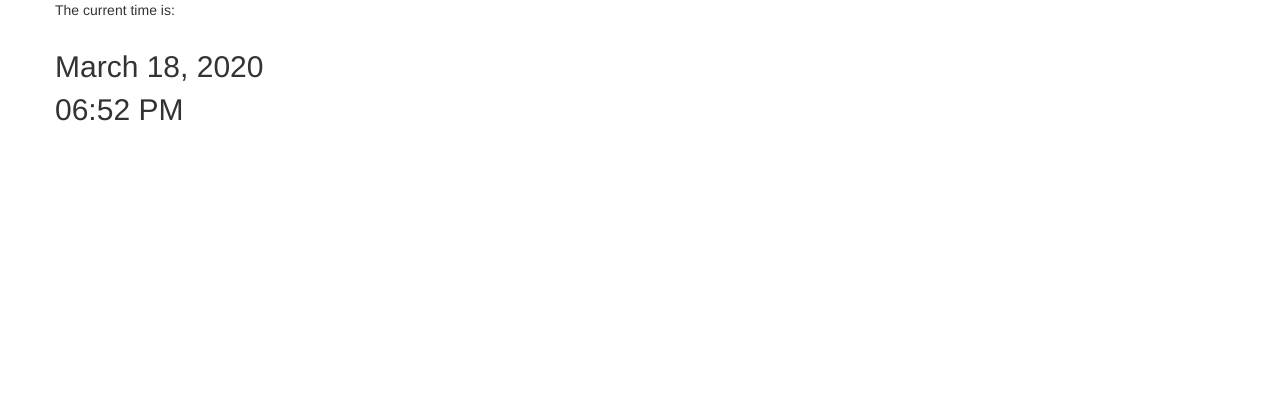
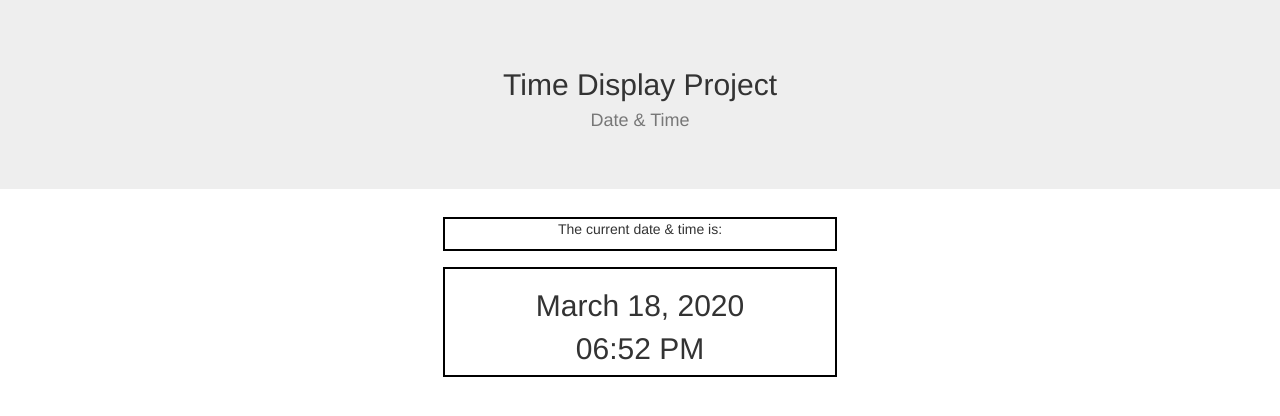
Before and after one commit to cculver81/codingdojo_python, a Django app: page / in a window 1280 px wide. Shown: the top 416 px of the page. Run offline with Django 3.2, Linux system fonts and the light colour scheme; some libraries are stand-ins or nearby versions.

Commit message:
Time Display Project complete

```diff
--- a/time_displayAPP/static/css/style.css
+++ b/time_displayAPP/static/css/style.css
@@ -1,52 +1,3 @@
-/* .outlined{
+.outlined{
     outline: 2px solid black;
-    text-align: center;
 }
-
-#msg{
-    width: 200px;
-    height: auto;
-    margin: 10px auto;
-}
-
-#date_time{
-    width: 500px;
-    height: auto;
-    margin: 10px auto;
-} */
-
-/* -------------------------------------- Original styling --------------------------------------
-
-#centered{
-    width: 400px;
-    height: auto;
-    position: absolute;
-    left: 50%;
-    transform: translate(-50%, 0);
-    display: flex;
-    flex-direction: column;
-    justify-content: center;
-}
-
-.styled{
-    outline: 3px solid black;
-    display: flex !important;
-    align-items: center !important;
-    justify-content: center !important;
-}
-
-#text{
-    text-align: center;
-    width: 200px;
-    height: auto;
-    margin: 20px;
-    padding: 10px;
-}
-
-#time{
-    text-align: center;
-    width: 500px;
-    height: auto;
-    margin: 20px;
-    padding: 10px;
-} */
--- a/time_displayAPP/templates/index.html
+++ b/time_displayAPP/templates/index.html
@@ -10,20 +10,35 @@
     <!-- Latest compiled and minified Bootstrap CSS (20200310 - Jades Birthday!!!!) -->
     <link rel="stylesheet" href="https://maxcdn.bootstrapcdn.com/bootstrap/3.3.7/css/bootstrap.min.css" integrity="sha384-BVYiiSIFeK1dGmJRAkycuHAHRg32OmUcww7on3RYdg4Va+PmSTsz/K68vbdEjh4u" crossorigin="anonymous">
 
-    <title>Time Display Django App</title>
+    <title>Date & Time</title>
 </head>
 <body>
-    <div class="container" id="parentBox">
-        <div class="row outlined" id="msg">
-            <p>The current time is:</p>
+    <header class="jumbotron jumbotron-fluid text-center">
+        <h2>Time Display Project</h2>
+        <h4 class="text-muted">Date & Time</h4>
+    </header>
+
+    <main class="container text-center">
+        <div class="row">
+            <div class="col-sm-4"></div>
+            <div class="col-sm-4 outlined align-middle">
+                <p>The current date & time is:</p>
+            </div>
+            <div class="col-sm-4"></div>
         </div>
 
-        <div class="row outlined" id="date_time">
-            <h2>
-                <p>{{ fullDate }}</p>
-                <p>{{ time }}</p>
-            </h2>
+        <br>
+
+        <div class="row">
+            <div class="col-sm-4"></div>
+            <div class="col-sm-4 outlined">
+                <h2>
+                    <p>{{ fullDate }}</p>
+                    <p>{{ time }}</p>
+                </h2>
+            </div>
+            <div class="col-sm-4"></div>
         </div>
-    </div>
+    </main>
 </body>
 </html>
--- a/time_displayAPP/urls.py
+++ b/time_displayAPP/urls.py
@@ -2,6 +2,5 @@ from django.urls import path, include
 from . import views
 
 urlpatterns = [
-    path('', views.index)#,
-    # path('some_function', views.some_function)
+    path('', views.index)
 ]
--- a/time_displayAPP/views.py
+++ b/time_displayAPP/views.py
@@ -6,7 +6,9 @@ def index(request):
         'fullDate' : strftime('%B %d, %Y', gmtime()),
         'time' : strftime('%I:%M %p', gmtime())
         }
-    # return HttpResponse(strftime('%Y-%m-%d %H:%M %p', gmtime()))
+    # x = context['fullDate']
+    # y = context['time']
+    # return HttpResponse(f'Date: {x} Time: {y}')
     return render(request, 'index.html', context)
 
 # Example from couse materials in the next section on GET/POST
```
